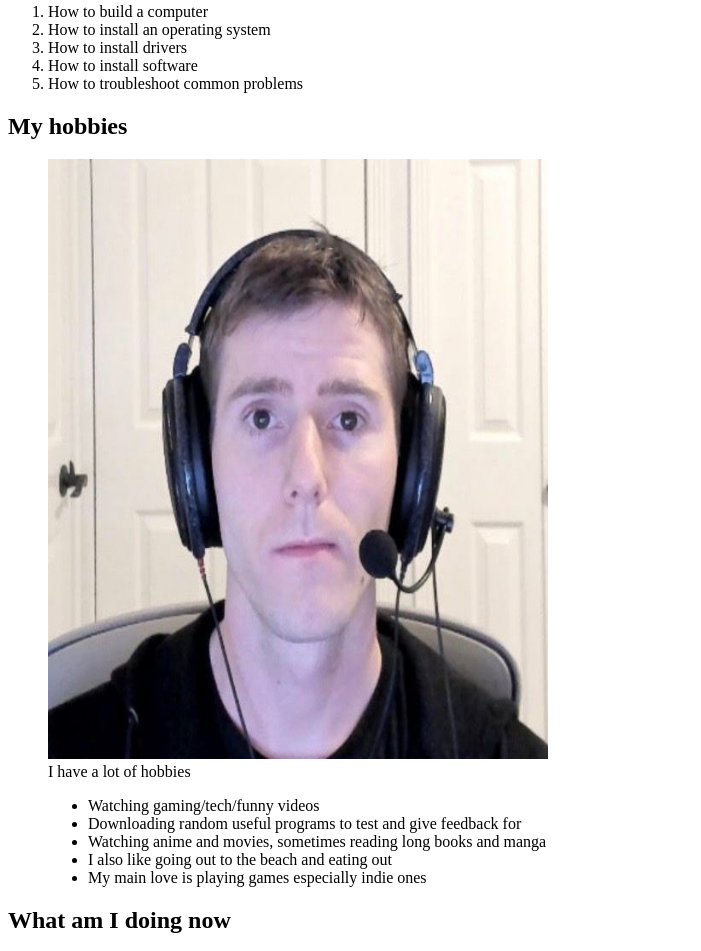
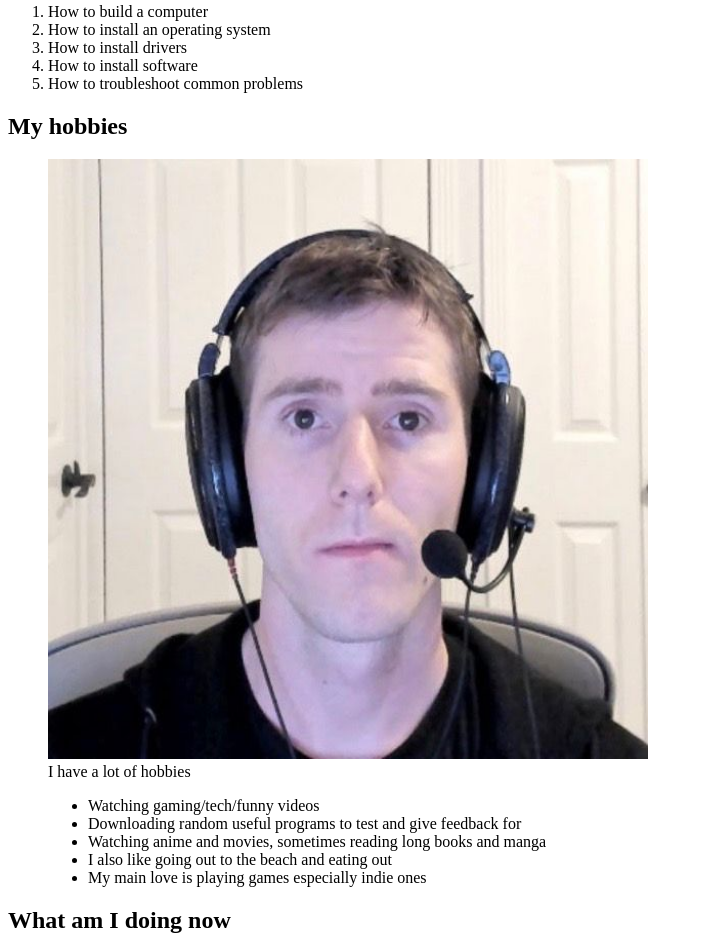
Before and after one commit to 12bbys/origin, a plain HTML site: page index.html in a window 1280 px wide. Shown: the part 417-1368 px from the top of the page, without its empty margins (0-701 px from the left). Drawn offline with Linux system fonts and the light colour scheme.

```diff
--- a/index.html
+++ b/index.html
@@ -43,7 +43,7 @@
      <section id="my-hobbies">
       <h2>My hobbies</h2>
       <figure>
-        <img href="" src="./Images/Linus_meme.jpeg" alt="Linus meme" width="500" height="600">
+        <img href="" src="./Images/Linus_meme.jpeg" alt="Linus meme" width="600" height="600">
         <figcaption>I have a lot of hobbies
           <ul>
             <li>Watching gaming/tech/funny videos</li>
```
Also changed, not shown: Ventures.html (added, +11 -0 lines).
